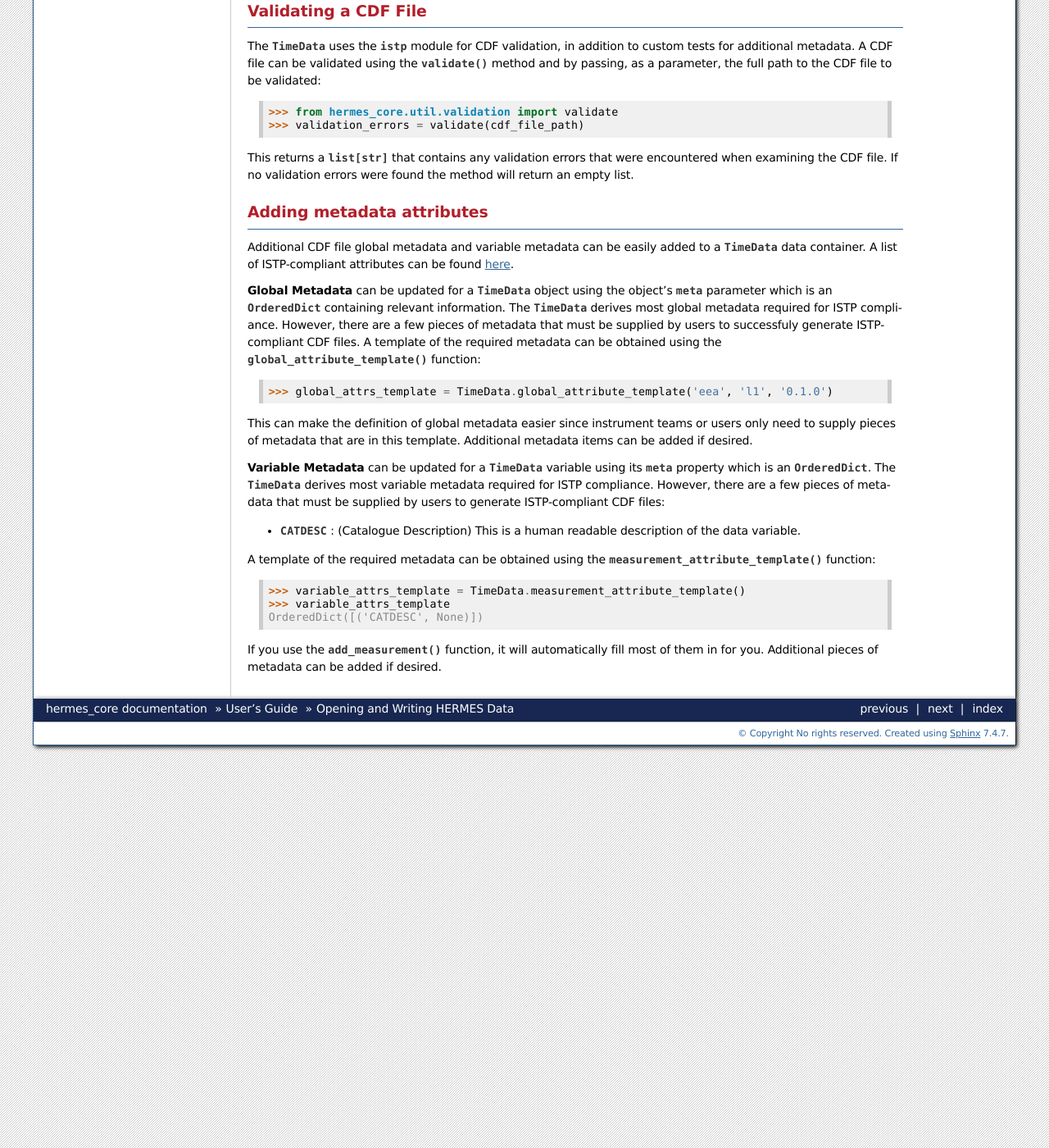
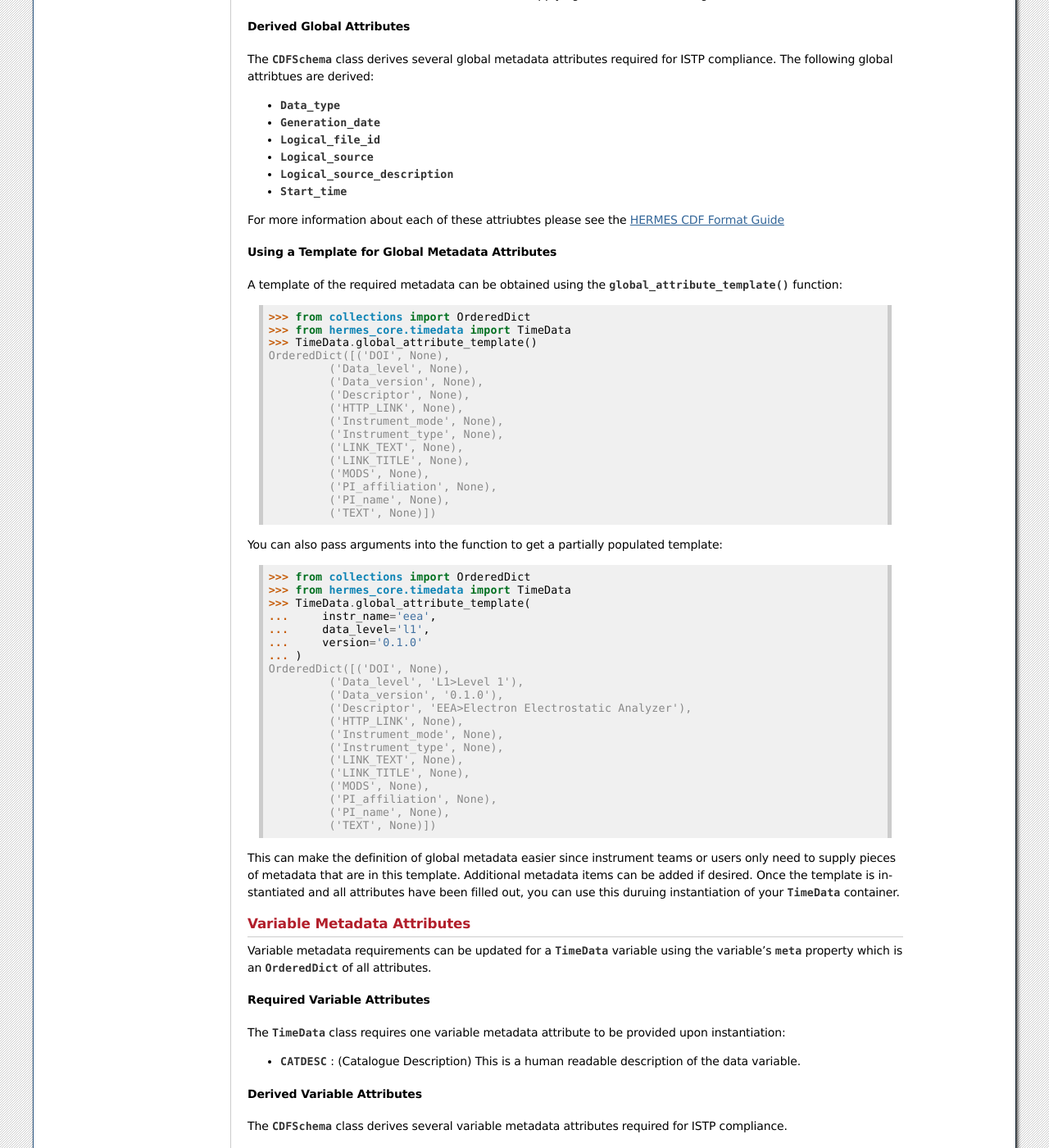
Before and after one commit to HERMES-SOC/hermes_core, a Sphinx documentation site: the page built from docs/user-guide/reading_writing_data.rst, in a window 1280 px wide and 1400 px high, scrolled down 3154 px. Shown: the whole window at 82% size. Built offline with Sphinx 7.4.7, drawn with Linux system fonts in a browser that asks for light colours; the version number could not be read and is left out; some of the changed text lies outside the part shown.

Commit message:
Updated TimeData user guide and fixed customiaztion doctests

```diff
--- a/docs/user-guide/cdf_format_guide.rst
+++ b/docs/user-guide/cdf_format_guide.rst
@@ -1,4 +1,4 @@
-.. cdf_format_guide:
+.. _cdf_format_guide:
 
 *******************************
 HERMES CDF Format Guide
--- a/docs/user-guide/customization.rst
+++ b/docs/user-guide/customization.rst
@@ -36,8 +36,7 @@ If you do not use our developer environment, you can run the following code to s
 
   >>> from hermes_core import util
   >>> print(util.config._get_user_configdir())
-
-  /home/vscode/.config/hermes_core/
+  /home/vscode/.config/hermes_core
 
 
 .. note::
--- a/docs/user-guide/reading_writing_data.rst
+++ b/docs/user-guide/reading_writing_data.rst
@@ -150,8 +150,158 @@ Remember that you'll then have to fill in the meta data afterwards.
 
     >>> timedata['By'].meta.update(measure_meta) # doctest: +SKIP
 
+Adding metadata attributes
+==========================
+
+Additional CDF file global metadata and variable metadata can be easily added to a
+:py:class:`~hermes_core.timedata.TimeData` data container. For more information about the required
+metadata attributes please see the :doc:`HERMES CDF Format Guide </user-guide/cdf_format_guide>`
+
+Global Metadata Attributes
+--------------------------
+
+Global metadata attributes can be updated for a :py:class:`~hermes_core.timedata.TimeData` object
+using the object's :py:attr:`~hermes_core.timedata.TimeData.meta` parameter which is an
+`~collections.OrderedDict` containing all attributes.
+
+Required Global Attributes
+^^^^^^^^^^^^^^^^^^^^^^^^^^
+
+The :py:class:`~hermes_core.timedata.TimeData` class requires several global metadata attributes
+to be provided upon instantiation:
+
+- `Descriptor`
+- `Data_level`
+- `Data_version`
+
+A :py:class:`~hermes_core.timedata.TimeData` container cannot be created without supplying at
+lest this subset of global metadata attributes.
+
+Derived Global Attributes
+^^^^^^^^^^^^^^^^^^^^^^^^^
+
+The :py:class:`~hermes_core.util.schema.CDFSchema` class derives several global metadata
+attributes required for ISTP compliance. The following global attribtues are derived:
+
+- `Data_type`
+- `Generation_date`
+- `Logical_file_id`
+- `Logical_source`
+- `Logical_source_description`
+- `Start_time`
+
+For more information about each of these attriubtes please see the
+:doc:`HERMES CDF Format Guide </user-guide/cdf_format_guide>`
+
+Using a Template for Global Metadata Attributes
+^^^^^^^^^^^^^^^^^^^^^^^^^^^^^^^^^^^^^^^^^^^^^^^
+
+A template of the required metadata can be obtained using the
+:py:func:`~hermes_core.timedata.TimeData.global_attribute_template` function::
+
+    >>> from collections import OrderedDict
+    >>> from hermes_core.timedata import TimeData
+    >>> TimeData.global_attribute_template()
+    OrderedDict([('DOI', None),
+             ('Data_level', None),
+             ('Data_version', None),
+             ('Descriptor', None),
+             ('HTTP_LINK', None),
+             ('Instrument_mode', None),
+             ('Instrument_type', None),
+             ('LINK_TEXT', None),
+             ('LINK_TITLE', None),
+             ('MODS', None),
+             ('PI_affiliation', None),
+             ('PI_name', None),
+             ('TEXT', None)])
+
+
+You can also pass arguments into the function to get a partially populated template::
+
+    >>> from collections import OrderedDict
+    >>> from hermes_core.timedata import TimeData
+    >>> TimeData.global_attribute_template(
+    ...     instr_name='eea',
+    ...     data_level='l1',
+    ...     version='0.1.0'
+    ... )
+    OrderedDict([('DOI', None),
+             ('Data_level', 'L1>Level 1'),
+             ('Data_version', '0.1.0'),
+             ('Descriptor', 'EEA>Electron Electrostatic Analyzer'),
+             ('HTTP_LINK', None),
+             ('Instrument_mode', None),
+             ('Instrument_type', None),
+             ('LINK_TEXT', None),
+             ('LINK_TITLE', None),
+             ('MODS', None),
+             ('PI_affiliation', None),
+             ('PI_name', None),
+             ('TEXT', None)])
+
+This can make the definition of global metadata easier since instrument teams or users only need
+to supply pieces of metadata that are in this template. Additional metadata items can be added
+if desired. Once the template is instantiated and all attributes have been filled out, you can
+use this  duruing instantiation of your :py:class:`~hermes_core.timedata.TimeData` container.
+
+Variable Metadata Attributes
+----------------------------
+
+Variable metadata requirements can be updated for a :py:class:`~hermes_core.timedata.TimeData`
+variable using the variable's :py:attr:`~hermes_core.timedata.TimeData.meta` property which is an
+`~collections.OrderedDict` of all attributes.
+
+Required Variable Attributes
+^^^^^^^^^^^^^^^^^^^^^^^^^^^^
+
+The :py:class:`~hermes_core.timedata.TimeData` class requires one variable metadata attribute
+to be provided upon instantiation:
+
+- `CATDESC` : (Catalogue Description) This is a human readable description of the data variable.
+
+Derived Variable Attributes
+^^^^^^^^^^^^^^^^^^^^^^^^^^^
+
+The :py:class:`~hermes_core.util.schema.CDFSchema` class derives several variable metadata
+attributes required for ISTP compliance.
+
+-  `TIME_BASE`
+-  `RESOLUTION`
+-  `TIME_SCALE`
+-  `REFERENCE_POSITION`
+-  `DEPEND_0`
+-  `DISPLAY_TYPE`
+-  `FIELDNAM`
+-  `FILLVAL`
+-  `FORMAT`
+-  `LABLAXIS`
+-  `SI_CONVERSION`
+-  `UNITS`
+-  `VALIDMIN`
+-  `VALIDMAX`
+-  `VAR_TYPE`
+
+For more information about each of these attriubtes please see the
+:doc:`HERMES CDF Format Guide </user-guide/cdf_format_guide>`
+
+Using a Template for Variable Metadata Attributes
+^^^^^^^^^^^^^^^^^^^^^^^^^^^^^^^^^^^^^^^^^^^^^^^^^
+
+A template of the required metadata can be obtained using the
+:py:func:`~hermes_core.timedata.TimeData.measurement_attribute_template` function::
+
+    >>> from collections import OrderedDict
+    >>> from hermes_core.timedata import TimeData
+    >>> TimeData.measurement_attribute_template()
+    OrderedDict([('CATDESC', None)])
+
+If you use the :py:func:`~hermes_core.timedata.TimeData.add_measurement` function, it will
+automatically fill most of them in for you. Additional pieces of metadata can be added if desired.
+
 Visualizing data in a ``TimeData`` Container
 ============================================
+
 The :py:class:`~hermes_core.timedata.TimeData` provides a quick way to visualize its data through `~hermes_core.timedata.TimeData.plot`.
 By default, a plot will be generated with each measurement in its own plot panel.
 
@@ -197,34 +347,3 @@ and by passing, as a parameter, the full path to the CDF file to be validated::
 
 This returns a `list[str]` that contains any validation errors that were encountered when examining the CDF file.
 If no validation errors were found the method will return an empty list.
-
-Adding metadata attributes
-==========================
-
-Additional CDF file global metadata and variable metadata can be easily added to a :py:class:`~hermes_core.timedata.TimeData` data container.
-A list of ISTP-compliant attributes can be found `here <https://spdf.gsfc.nasa.gov/istp_guide/vattributes.html#VAR_TYPE>`_.
-
-**Global Metadata** can be updated for a :py:class:`~hermes_core.timedata.TimeData` object using the object's :py:attr:`~hermes_core.timedata.TimeData.meta` parameter
-which is an `~collections.OrderedDict` containing relevant information. The :py:class:`~hermes_core.timedata.TimeData` derives most global
-metadata required for ISTP compliance. However, there are a few pieces of metadata that must be supplied by users to successfuly generate ISTP-compliant CDF files.
-A template of the required metadata can be obtained using the :py:func:`~hermes_core.timedata.TimeData.global_attribute_template` function::
-
-    >>> global_attrs_template = TimeData.global_attribute_template('eea', 'l1', '0.1.0')
-
-This can make the definition of global metadata easier since instrument teams or users only need to supply pieces of metadata that are in this template.
-Additional metadata items can be added if desired.
-
-**Variable Metadata** can be updated for a :py:class:`~hermes_core.timedata.TimeData` variable using its :py:attr:`~hermes_core.timedata.TimeData.meta` property which is an `~collections.OrderedDict`.
-The :py:class:`~hermes_core.timedata.TimeData` derives most variable metadata required for ISTP compliance.
-However, there are a few pieces of metadata that must be supplied by users to generate ISTP-compliant CDF files:
-
-* `CATDESC` : (Catalogue Description) This is a human readable description of the data variable.
-
-A template of the required metadata can be obtained using the :py:func:`~hermes_core.timedata.TimeData.measurement_attribute_template` function::
-
-    >>> variable_attrs_template = TimeData.measurement_attribute_template()
-    >>> variable_attrs_template
-    OrderedDict([('CATDESC', None)])
-
-If you use the :py:func:`~hermes_core.timedata.TimeData.add_measurement` function, it will automatically fill most of them in for you.
-Additional pieces of metadata can be added if desired.
```
